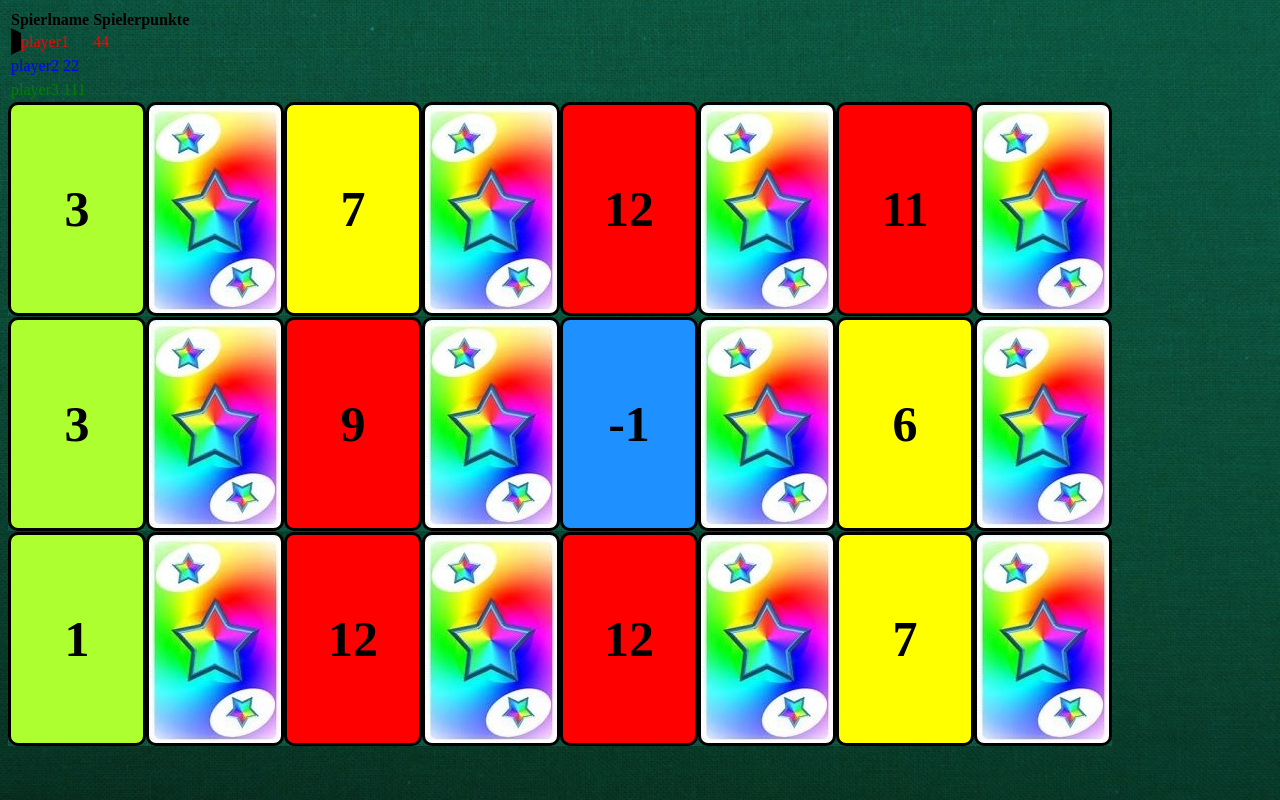
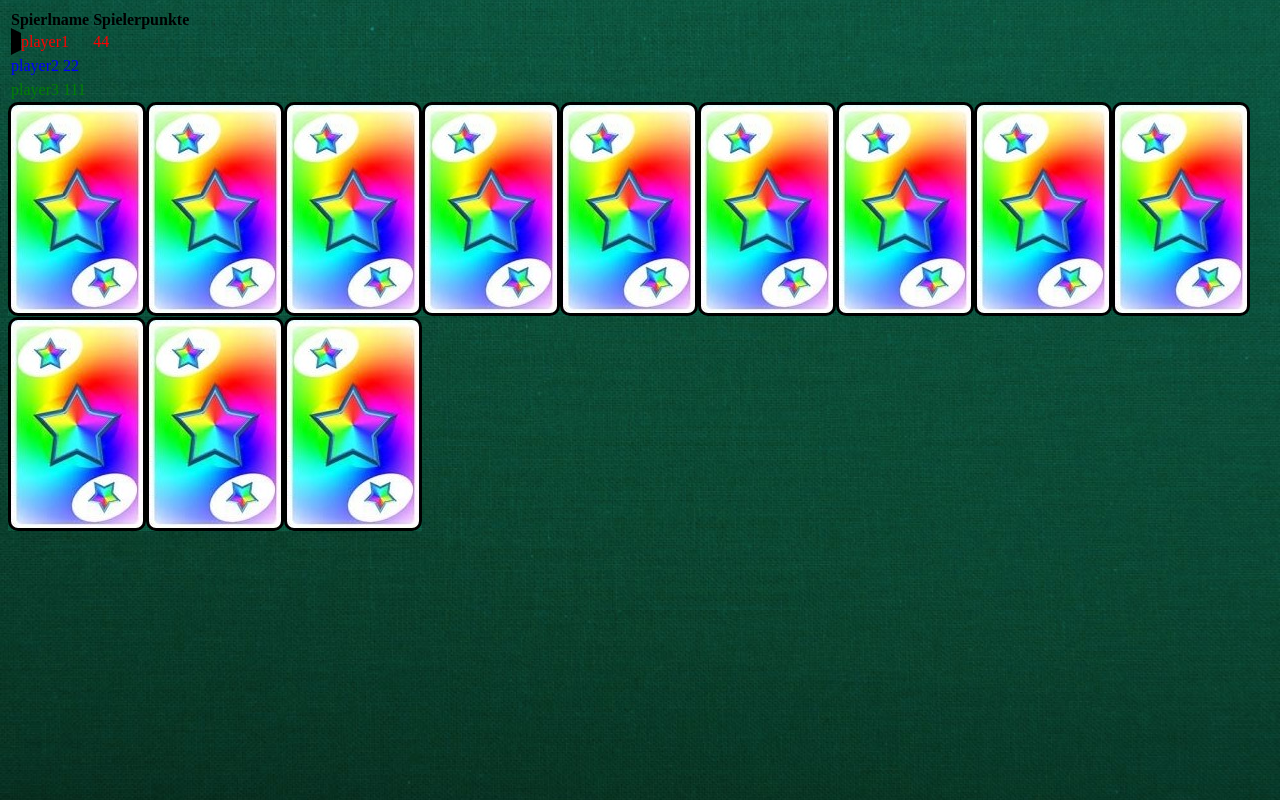
Before and after one commit to Mashnak/Spieleplattform, an Angular app: page / in a window 1280 px wide. Built offline with nearby package versions, Linux system fonts and the light colour scheme.

Commit message:
Create functionality to double click a card to turn it from back to front view

```diff
--- a/src/app/components/card/card.component.html
+++ b/src/app/components/card/card.component.html
@@ -1,2 +1,4 @@
-<div [ngStyle]="{background:card.color}" class="card" *ngIf="!card.turned">{{card.value}}</div>
-<div *ngIf="!card.turned" class="card not_turned"></div>
+<div [ngClass]="{not_turned: !card.turned}" class="card" [ngStyle]="{'background-color':card.turned?card.color:''}"
+(dblclick)="onTurn(card)">
+  <span *ngIf="card.turned">{{card.value}}</span>
+</div>
--- a/src/app/components/card/card.component.ts
+++ b/src/app/components/card/card.component.ts
@@ -1,4 +1,4 @@
-import { Component, OnInit, Input } from '@angular/core';
+import {Component, OnInit, Input, Output, EventEmitter} from '@angular/core';
 import { iCard } from '../../../interfaces/icard';
 
 @Component({
@@ -8,9 +8,14 @@ import { iCard } from '../../../interfaces/icard';
 })
 export class CardComponent implements OnInit {
   @Input() card!: iCard;
+  @Output() onTurnCard: EventEmitter<iCard> = new EventEmitter();
+
   constructor() { }
 
-  ngOnInit(): void {
-  }
+  ngOnInit = (): void => {
+  };
 
+  onTurn = (card: iCard) => {
+    this.onTurnCard.emit(card);
+  };
 }
--- a/src/app/components/player/player.component.html
+++ b/src/app/components/player/player.component.html
@@ -1 +1,2 @@
-<app-card *ngFor="let card of player_cards" [card]="card"></app-card>
+<app-card *ngFor="let card of player_cards" [card]="card"
+(onTurnCard)="onTurn(card)"></app-card>
--- a/src/app/components/player/player.component.ts
+++ b/src/app/components/player/player.component.ts
@@ -26,4 +26,8 @@ export class PlayerComponent implements OnInit {
     console.log('All cards after the player picked 12', this.board.cards);
     console.log('Card values', this.rules.checkCardValues(this.player_cards));
   }
+
+  onTurn(card:iCard) {
+    card.turned = true;
+  }
 }
```
